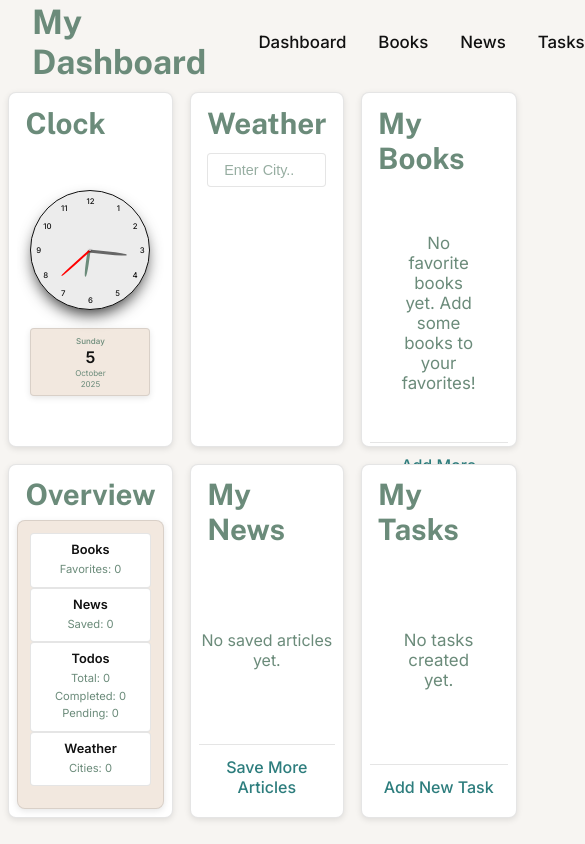
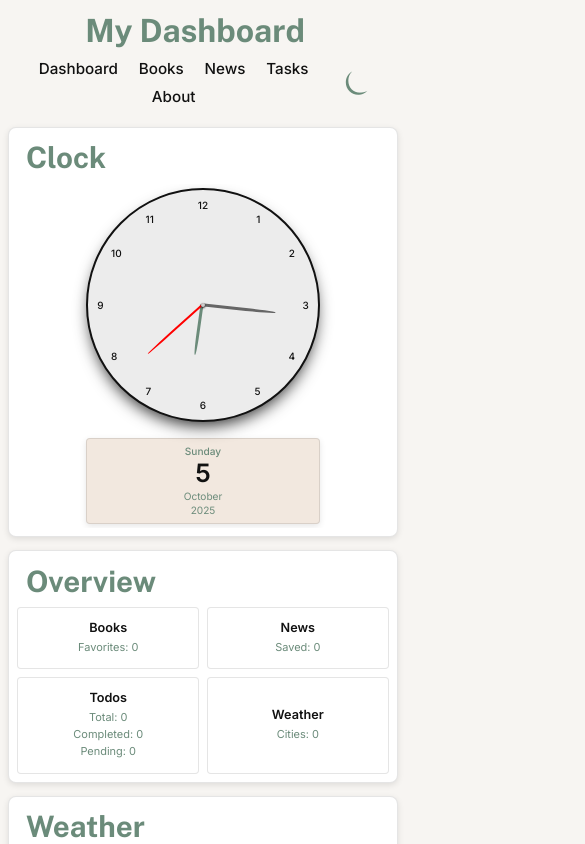
Before and after one commit to lyn-kodehode/React-personal-dashboard, a React (Vite) app: page / in a window 390 px wide. Shown: the top 844 px of the page, 585 px wide, since content can reach past the window. Built offline with nearby package versions, Linux system fonts and the light colour scheme.

Commit message:
Widgets are now screen responsive. Fixed API endpoints.

```diff
--- a/src/components/overview/Overview.jsx
+++ b/src/components/overview/Overview.jsx
@@ -7,7 +7,7 @@ export default function Overview() {
   return (
     <div className={styles.overviewContainer}>
       {/* <h3>Dashboard Summary</h3> */}
-
+      <div className={styles.overviewGrid}>
         <div className={styles.overviewCard}>
           <h4>Books</h4>
           <p>Favorites: {overviewStats.books.total}</p>
@@ -30,5 +30,6 @@ export default function Overview() {
           <p>Cities: {overviewStats.weather.cities}</p>
         </div>
       </div>
+    </div>
   );
 }
--- a/src/index.css
+++ b/src/index.css
@@ -9,24 +9,6 @@ accent: button, highlight
 accentSecondary: warning
 subtle: hover, subtle bgcolor
 */
-
-/* Temporary fallback values */
-/* :root {
-  --color-body-bg: #f7f5f2;
-  --color-bg: #fff;
-  --color-clock-bg: #ececec;
-  --color-card-bg: #f2e8df;
-  --color-text-primary: #111111;
-  --color-text-secondary: #86a69d;
-  --color-accent: #f2b263;
-  --color-accent-secondary: #f28585;
-  --color-subtle: #f2c6c2;
-  --color-border: rgba(0, 0, 0, 0.1);
-  --color-shadow-1: 0 2px 6px rgba(0, 0, 0, 0.1);
-  --color-shadow-2: 0 2vw 4vw -1vw rgb(0, 0, 0, 0.25);
-  --color-shadow-3: 0 2vw 4vw -1vw rgb(0, 0, 0, 0.8);
-  --color-shadow-hover: 0 4px 12px rgba(0, 0, 0, 0.15);
-} */
 
 :root {
   color-scheme: light dark;
@@ -40,9 +22,6 @@ subtle: hover, subtle bgcolor
   -webkit-font-smoothing: antialiased;
   -moz-osx-font-smoothing: grayscale;
 }
-/* #root {
-  height: 100vh;
-} */
 nav {
   display: flex;
 }
@@ -116,14 +95,26 @@ button {
   /* transition: border-color 0.25s; */
 }
 .dashboard-container {
-  display: grid;
+  /* display: grid;
   grid-template-areas: "clock weather books" "overview news todo";
   grid-template-rows: 42vh 42vh;
   grid-template-columns: 1fr 1.5fr 1.5fr;
   gap: 2vh;
   padding: 0.5rem;
   margin: 0 auto;
-  height: 80%;
+  height: 80%; */
+
+  display: grid;
+  /* gap: 1.5vh; */
+  gap: clamp(0.5rem, 1.5vh, 1rem);
+  /* padding: 0.5rem; */
+  padding: clamp(0.25rem, 1vh, 0.75rem);
+  margin: 0 auto;
+  /* max-height: calc(100vh - 10vh - 2rem); */
+  /* height: 80%; */
+  /* height: 100%; */
+  width: 100%;
+  max-width: 100%;
 }
 .clock-section,
 .weather-section,
@@ -135,13 +126,15 @@ button {
   border: 1px solid var(--color-border);
   border-radius: 8px;
   box-shadow: var(--color-shadow-1);
-  padding: 0.5rem;
-  /* overflow-y: auto; */
-  /* scrollbar-width: none; */
+  padding: clamp(0.25rem, 1vh, 0.75rem);
   display: flex;
   flex-direction: column;
-  /* margin: 0.5vh 1vh 1vh; */
+  min-height: 0;
+  min-width: 0;
+  overflow: hidden;
+  scrollbar-width: none;
 }
+
 .clock-section {
   grid-area: clock;
 }
@@ -163,3 +156,60 @@ button {
 .widget-header h2 {
   margin: 0.5vh 1vh 1vh;
 }
+
+/******************** MEDIA QUERIES ********************/
+/* Mobile single column stack */
+@media (max-width: 768px) {
+  .dashboard-container {
+    grid-template-areas:
+      "clock"
+      "overview"
+      "weather"
+      "books"
+      "news"
+      "todo";
+    grid-template-rows: auto;
+    grid-template-columns: 1fr;
+    overflow-y: auto;
+    max-width: 600px;
+    padding: 0.5rem;
+  }
+}
+
+/* Tablet: 2 columns */
+@media (min-width: 769px) and (max-width: 1200px) {
+  .dashboard-container {
+    grid-template-areas:
+      "clock weather"
+      "overview books"
+      "news todo";
+    /* grid-template-rows: 42vh 42vh 42vh; */
+    /* grid-template-rows: repeat(3, 1fr); */
+    grid-template-rows: repeat(3, minmax(0, 1fr));
+    grid-template-columns: 1fr 1fr;
+    height: calc(100vh - 10vh - 2rem);
+    max-width: 1000px;
+  }
+}
+
+/* Desktop: 3 columns */
+@media (min-width: 1201px) {
+  .dashboard-container {
+    grid-template-areas:
+      "clock weather books"
+      "overview news todo";
+    /* grid-template-columns: 1.2fr 1.4fr 1.4fr; */
+    grid-template-columns: 1fr 1.4fr 1.4fr;
+    grid-template-rows: minmax(0, 1fr) minmax(0, 1fr);
+    height: calc(100vh - 10vh - 2rem);
+    max-width: 1600px;
+  }
+}
+
+/* Large screens */
+@media (min-width: 1800px) {
+  .dashboard-container {
+    grid-template-columns: 1fr 1.5fr 1.5fr;
+    max-width: 1800px;
+  }
+}
--- a/src/styles/Clock.module.css
+++ b/src/styles/Clock.module.css
@@ -1,6 +1,4 @@
 .clock-section {
-  /* height: 100%;
-  min-height: 0; */
   height: 100%;
   min-height: 0;
   display: flex;
@@ -9,17 +7,6 @@
   align-items: center;
 }
 .clockWrapper {
-  /* width: 300px; */
-  /* max-width: 300px; */
-
-  /* width: 100%;
-  margin: 0 auto;
-  display: flex;
-  flex-direction: column;
-  align-items: center;
-  gap: 1rem;
-  overflow-y: auto;
-  scrollbar-width: none; */
   width: 100%;
   height: 100%;
   margin: 0 auto;
@@ -27,61 +14,40 @@
   flex-direction: column;
   align-items: center;
   justify-content: center;
-  gap: 1rem;
+  gap: clamp(0.25rem, 1vh, 1rem);
   overflow: hidden;
   padding: 0.25rem;
   box-sizing: border-box;
 }
 .clockContainer {
-  /* width: 300px;
-  height: 300px; */
-  /* max-width: 300px; */
-  /* min-width: 0; */
-  /* border: 14px solid var(--color-text-primary); */
-
-  /* width: 100%;
+  width: 100%;
+  /* max-width: min(60vw, 60vh, 120px); */
+  /* max-width: min(80vw, 80vh, 250px); */
+  max-width: min(70%, 25vh, 200px);
   aspect-ratio: 1;
   background-color: var(--color-clock-bg);
   border-radius: 50%;
-  border: clamp(4px, 1vw, 14px) solid var(--color-text-primary);
-  position: relative;
-  margin: 0 auto;
-  box-sizing: border-box;
-  box-shadow: var(--color-shadow-3); */
-  width: 100%;
-  /* max-width: min(80vw, 80vh, 200px);  */
-  max-width: min(60vw, 60vh, 120px);
-  aspect-ratio: 1;
-  background-color: var(--color-clock-bg);
-  border-radius: 50%;
-  /* border: clamp(2px, 0.8vw, 8px) solid var(--color-text-primary); */
-  border: clamp(1px, 0.5vw, 4px) solid var(--color-text-primary);
+  /* border: clamp(1px, 0.5vw, 4px) solid var(--color-text-primary); */
+  border: clamp(2px, 0.5vw, 4px) solid var(--color-text-primary);
   position: relative;
   margin: 0 auto;
   box-sizing: border-box;
   box-shadow: var(--color-shadow-3);
   transition: transform 0.3s ease, box-shadow 0.3s ease; /* Add smooth transition */
   cursor: pointer; /* Optional: show it's interactive */
+  flex-shrink: 1;
 }
 
 .clockContainer:hover {
-  transform: scale(1.1); /* Scale up 10% on hover */
+  transform: scale(1.05); /* Scale up 10% on hover */
   box-shadow: var(--color-shadow-hover); /* Enhanced shadow on hover */
 }
 .clockDot {
   /* width: 14px; */
-  /* width: clamp(4px, 1vw, 14px);
-  height: clamp(4px, 1vw, 14px);
-  border-radius: 50%;
-  background-color: #ccc;
-  position: absolute;
-  top: 50%;
-  left: 50%;
-  transform: translate(-50%, -50%);
-  z-index: 10;
-  box-shadow: 0 2px 4px -1px var(--color-text-primary); */
-  width: clamp(2px, 0.5vw, 4px); /* Smaller dot */
-  height: clamp(2px, 0.5vw, 4px);
+  /* width: clamp(2px, 0.5vw, 4px);
+  height: clamp(2px, 0.5vw, 4px); */
+  width: clamp(4px, 0.8vw, 8px);
+  height: clamp(4px, 0.8vw, 8px);
   border-radius: 50%;
   background-color: #ccc;
   position: absolute;
@@ -95,13 +61,11 @@
   /* font-weight: 700;
   font-size: 22px; */
   position: absolute;
-  /* font-weight: 700; */
   font-weight: 500;
-  /* font-size: clamp(8px, 2vw, 22px);  */
-  font-size: clamp(6px, 2vw, 14px);
+  /* font-size: clamp(6px, 2vw, 14px); */
+  font-size: clamp(10px, 2.5vw, 18px);
   z-index: 4;
   color: var(--color-text-primary);
-  /* transform: translate(-50%, -50%); */
 }
 .twelve {
   top: 4%;
@@ -195,16 +159,65 @@
   border-top-right-radius: 50%;
 }
 .dateCardBelow {
-  /* margin-top: 0.625rem;
-  width: 180px;*/
-
-  /* text-align: center;
-  width: 100%;
-  max-width: 90%;
-  margin: 0.5rem 1rem 0; */
-
   text-align: center;
   width: 100%;
-  max-width: 70%;
-  margin: 0.125rem 0.25rem 0;
+  /* max-width: 70%; */
+  /* margin: 0.125rem 0.25rem 0; */
+  flex-shrink: 0;
 }
+
+/******************** MEDIA QUERIES ********************/
+/* Mobile: 1 column stack */
+@media (max-width: 768px) {
+  .clockWrapper {
+    flex-direction: column;
+    gap: 1rem;
+  }
+  .clockContainer {
+    /* max-width: min(40vw, 40vh, 180px); */
+    max-width: min(60vw, 250px);
+  }
+  .dateCardBelow {
+    max-width: min(60vw, 250px);
+  }
+}
+
+/* Tablet: 2 column */
+@media (min-width: 769px) and (max-width: 1200px) {
+  .clockWrapper {
+    flex-direction: row;
+    justify-content: center;
+    align-items: center;
+    /* gap: clamp(1rem, 3vw, 2rem); */
+    gap: clamp(2rem, 3vw, 1rem);
+  }
+  .clockContainer {
+    /* max-width: min(35vw, 35vh, 220px); */
+    max-width: min(45%, 18vh, 160px);
+    flex-shrink: 0;
+  }
+  .dateCardBelow {
+    max-width: 140px;
+    height: min(18vh, 160px);
+    display: flex;
+    align-items: center;
+    justify-content: center;
+    flex-shrink: 0;
+  }
+}
+
+/* Desktop: 3 column */
+@media (min-width: 1201px) {
+  .clockWrapper {
+    flex-direction: column;
+    gap: clamp(0.5rem, 1.5vh, 1rem);
+  }
+
+  .clockContainer {
+    max-width: min(75%, 26vh, 220px);
+  }
+
+  .dateCardBelow {
+    max-width: min(75%, 26vh, 220px); /* Matches clock width */
+  }
+}
--- a/src/styles/DateCard.module.css
+++ b/src/styles/DateCard.module.css
@@ -1,19 +1,18 @@
 .dateContainer {
-  display: inline-block;
-  /* padding: 1rem 1.5rem; */
+  /* display: inline-block; */
+  display: flex;
+  flex-direction: column;
+  justify-content: center;
   padding: 0.4rem 0.7rem;
-  /* border-radius: 0.5rem; */
   border-radius: 0.25rem;
   background-color: var(--color-card-bg);
   box-shadow: var(--color-shadow-1);
-  /* box-shadow: var(--color-shadow-2); */
   text-align: center;
   font-family: var(--font-primary);
   border: 1px solid var(--color-border);
   transition: transform 0.2s ease, box-shadow 0.2s ease;
-
   width: 100%;
-  max-width: 120px; /* Much smaller - was 180px */
+  /* max-width: 120px; */
   box-sizing: border-box;
 }
 .dateContainer:hover {
@@ -21,36 +20,72 @@
   box-shadow: var(--color-shadow-hover);
 }
 .day {
-  /* font-size: 1rem;
-  font-weight: 600;
-  color: var(--color-text-secondary); */
-  font-size: clamp(0.5rem, 1vw, 0.7rem); /* Much smaller */
-  font-weight: 500; /* Reduced from 600 */
+  font-size: clamp(0.6rem, 1.2vh, 0.85rem);
+  font-weight: 500;
   color: var(--color-text-secondary);
-  margin-bottom: 0.2rem; /* Tiny margin */
+  margin-bottom: 0.2rem;
 }
 .date {
   display: flex;
   flex-direction: column;
   align-items: center;
-  margin-top: 0.2rem;
+  /* margin-top: 0.2rem; */
   gap: 0.15rem;
 }
 .dayNumber {
-  /* font-size: 2.5rem;
-  font-weight: 700;
-  color: var(--color-text-primary); */
-  font-size: clamp(1rem, 2.5vw, 1.5rem); /* Much smaller - was 2rem */
-  font-weight: 600; /* Reduced from 700 */
+  /* font-size: clamp(1rem, 2.5vw, 1.5rem);  */
+  font-size: clamp(1.2rem, 3vh, 2rem);
+  font-weight: 600;
   color: var(--color-text-primary);
   line-height: 1;
   margin-bottom: 0.1rem;
 }
 .month,
 .year {
-  /* font-size: 0.9rem;
-  color: var(--color-text-secondary); */
-  font-size: clamp(0.5rem, 1vw, 0.6rem); /* Much smaller */
+  /* font-size: clamp(0.5rem, 1vw, 0.6rem); */
+  font-size: clamp(0.6rem, 1.2vh, 0.8rem);
   color: var(--color-text-secondary);
-  line-height: 1.1;
+  line-height: 1.2;
 }
+
+/******************** MEDIA QUERIES ********************/
+/* Tablet: 2 column */
+@media (min-width: 769px) and (max-width: 1200px) {
+  .dateContainer {
+    padding: 0.75rem 0.5rem;
+    height: 100%;
+  }
+
+  .day {
+    font-size: clamp(0.65rem, 1.5vh, 0.8rem);
+  }
+
+  .dayNumber {
+    font-size: clamp(1.5rem, 4vh, 2.5rem);
+  }
+
+  .month,
+  .year {
+    font-size: clamp(0.65rem, 1.5vh, 0.85rem);
+  }
+}
+
+/* Desktop: 3 column */
+@media (min-width: 1201px) {
+  .dateContainer {
+    padding: 0.75rem 1rem;
+  }
+
+  .day {
+    font-size: clamp(0.75rem, 1.5vh, 1rem);
+  }
+
+  .dayNumber {
+    font-size: clamp(1.8rem, 4vh, 3rem);
+  }
+
+  .month,
+  .year {
+    font-size: clamp(0.75rem, 1.5vh, 1rem);
+  }
+}
--- a/src/styles/Header.module.css
+++ b/src/styles/Header.module.css
@@ -1,13 +1,17 @@
 .header {
   display: flex;
   justify-content: space-between;
-  padding: 0 2rem;
+  /* padding: 0 2rem; */
+  padding: 0 clamp(0.5rem, 3vw, 2rem);
   height: 10vh;
   align-items: center;
+  min-height: 60px;
+  max-height: 100px;
 }
 .dashboardHeader {
   margin: 0;
-  /* font-size: 4vh; */
+  font-size: clamp(1.2rem, 4vh, 2rem);
+  flex-shrink: 0;
 }
 .themeIcon {
   color: var(--color-text-secondary);
@@ -28,25 +32,34 @@
   background: var(--color-subtle);
 }
 .pages {
-  /* position: absolute;
+  position: absolute;
   left: 50%;
-  top: 2%;
-  transform: translateX(-50%); */
+  /* top: 2%; */
+  top: 4%;
+  transform: translateX(-50%);
   font-size: 2vh;
   display: flex;
   align-items: center;
+  z-index: 10;
 }
 .pagesList {
   display: flex;
-  gap: 0.5rem;
+  gap: clamp(0.25rem, 1vw, 0.75rem);
   list-style: none;
+  margin: 0;
+  padding: 0;
+  flex-wrap: wrap;
+  justify-content: center;
 }
 .pagesList a {
   color: var(--color-text-primary);
   text-decoration: none;
-  padding: 0.5rem 0.75rem;
+  /* padding: 0.5rem 0.75rem; */
+  padding: clamp(0.25rem, 1vh, 0.5rem) clamp(0.4rem, 1.5vw, 0.75rem);
   border-radius: 4px;
   transition: all 0.2s;
+  font-size: clamp(0.75rem, 1.8vh, 1rem);
+  white-space: nowrap;
 }
 .pagesList a:hover {
   background: var(--color-subtle);
@@ -58,3 +71,21 @@
   align-items: center;
   gap: 1rem;
 }
+
+/******************** MEDIA QUERIES ********************/
+@media (max-width: 768px) {
+  .header {
+    flex-direction: column;
+    height: auto;
+    min-height: auto;
+    padding: 0.75rem;
+    gap: 0.5rem;
+  }
+  .pages {
+    position: static;
+    transform: none;
+  }
+  .pagesList {
+    gap: 0.5rem;
+  }
+}
--- a/src/styles/Overview.module.css
+++ b/src/styles/Overview.module.css
@@ -1,41 +1,41 @@
 .overviewContainer {
-  background: var(--color-card-bg);
-  border: 1px solid var(--color-border);
-  border-radius: 8px;
-  padding: 0.75rem;
-  box-shadow: var(--color-shadow-1);
   height: 100%;
   display: flex;
   flex-direction: column;
   overflow: hidden;
+  gap: 0.5rem;
 }
 
 .overviewContainer h3 {
-  margin: 0 0 0.5rem 0;
+  margin: 0;
   color: var(--color-text-primary);
   font-size: 1rem;
   font-weight: 600;
+  /* flex-shrink: 0; */
 }
 
 .overviewGrid {
   display: grid;
   grid-template-columns: repeat(2, 1fr);
+  grid-template-rows: repeat(2, 1fr);
   gap: 0.5rem;
   flex: 1;
   overflow: hidden;
+  min-height: 0;
 }
 
 .overviewCard {
   background: var(--color-bg);
   border: 1px solid var(--color-border);
   border-radius: 4px;
-  padding: 0.5rem;
+  padding: 0.4rem 0.5rem;
   text-align: center;
   display: flex;
   flex-direction: column;
   justify-content: center;
   transition: transform 0.2s ease, box-shadow 0.2s ease;
   min-height: 0;
+  overflow: hidden;
 }
 
 .overviewCard:hover {
@@ -46,13 +46,23 @@
 .overviewCard h4 {
   margin: 0 0 0.25rem 0;
   color: var(--color-text-primary);
-  font-size: 0.8rem;
+  font-size: clamp(0.65rem, 1.5vh, 0.85rem);
   font-weight: 600;
 }
 
 .overviewCard p {
   margin: 0.125rem 0;
   color: var(--color-text-secondary);
-  font-size: 0.7rem;
+  font-size: clamp(0.6rem, 1.3vh, 0.75rem);
   line-height: 1.2;
 }
+
+/******************** MEDIA QUERIES ********************/
+@media (max-width: 768px) {
+  .overviewGrid {
+    grid-template-rows: auto;
+  }
+  .overviewCard {
+    padding: 0.75rem;
+  }
+}
--- a/src/styles/TodoList.module.css
+++ b/src/styles/TodoList.module.css
@@ -52,8 +52,9 @@
   height: 100%; */
   flex: 1;
   overflow-y: auto;
-  scrollbar-width: thin;
-  scrollbar-color: var(--color-border) transparent;
+  /* scrollbar-width: thin; */
+  scrollbar-width: none;
+  /* scrollbar-color: var(--color-border) transparent; */
   min-height: 0;
   padding: 0.5rem;
   background: var(--color-bg);
```
Also changed, not shown: src/App.css (deleted, +0 -44 lines), src/hooks/useNewsAPI.js (+8 -7 lines). Lines whose indentation alone changed are shown as unchanged.
